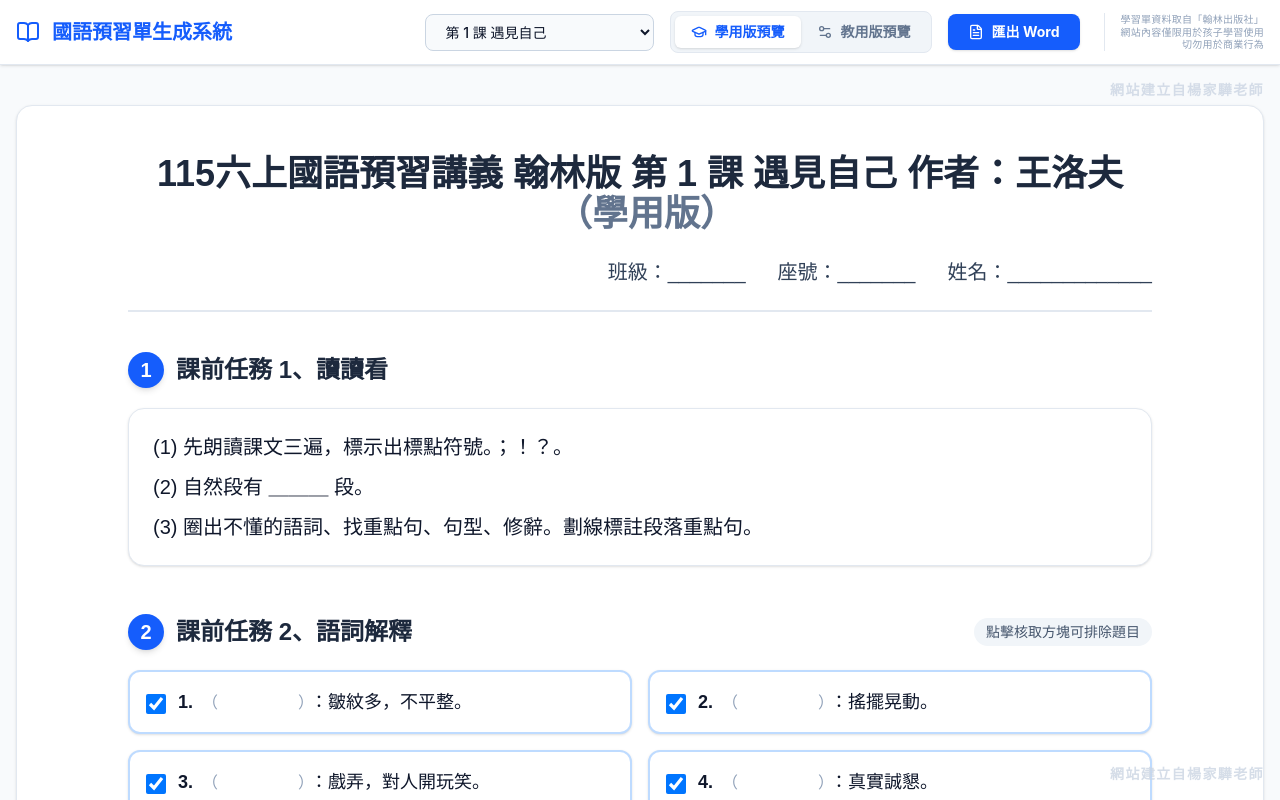
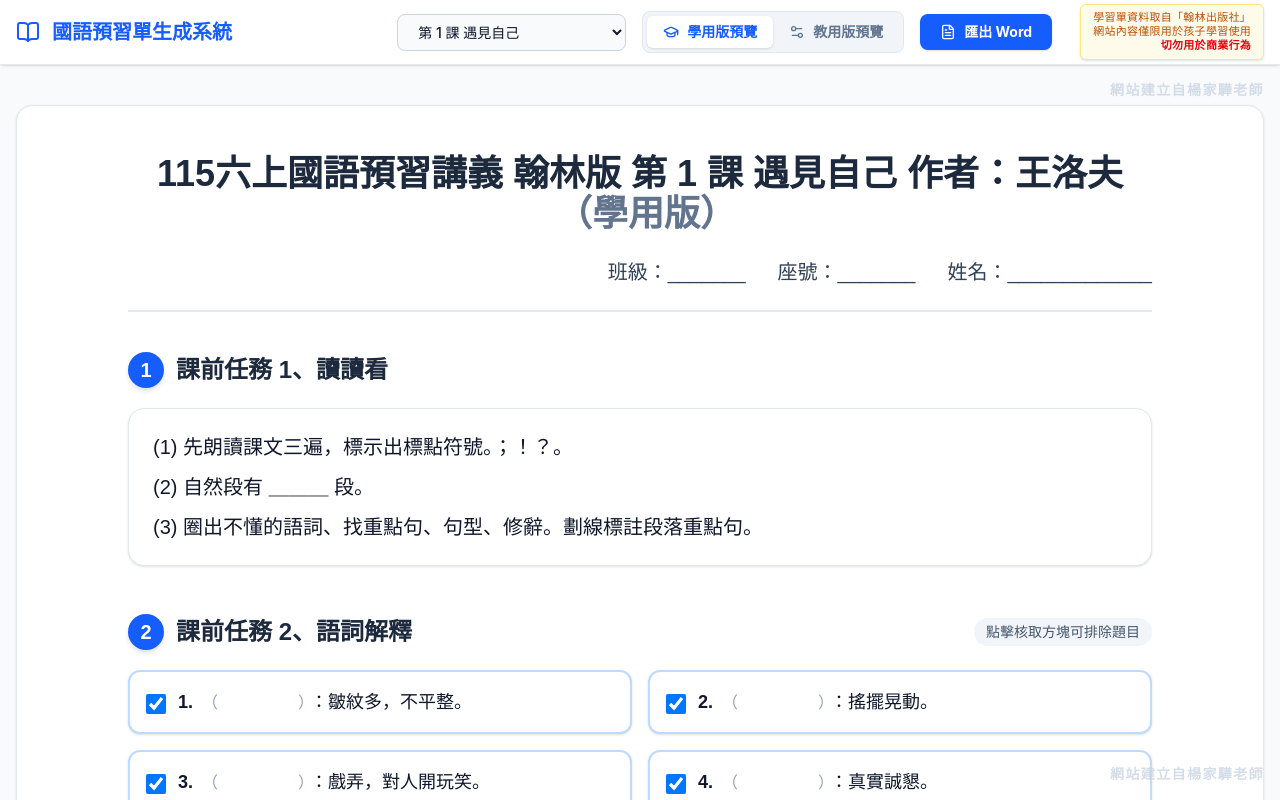
Before and after one commit to chy23/study-guide-generator, a React (Vite) app: page / in a window 1280 px wide. Shown: the top 800 px of the page. Built offline with nearby package versions, Linux system fonts and the light colour scheme.

Commit message:
將版權宣告文字改為三行顯示

```diff
--- a/index.html
+++ b/index.html
@@ -2,9 +2,10 @@
 <html lang="en">
   <head>
     <meta charset="UTF-8" />
-    <link rel="icon" type="image/svg+xml" href="/favicon.svg" />
+    <link rel="icon" type="image/jpeg" href="/icon.jpg" />
+    <link rel="apple-touch-icon" href="/icon.jpg" />
     <meta name="viewport" content="width=device-width, initial-scale=1.0" />
-    <title>study-guide-generator</title>
+    <title>國語預習單生成系統</title>
   </head>
   <body>
     <div id="root"></div>
--- a/src/App.jsx
+++ b/src/App.jsx
@@ -119,10 +119,10 @@ function App() {
               <FileText className="w-4 h-4" />
               匯出 Word
             </button>
-            <div className="hidden lg:block text-[10px] text-slate-400 text-right leading-tight ml-2 font-medium tracking-wide border-l border-slate-200 pl-4">
+            <div className="hidden lg:block text-[11px] text-amber-700 bg-amber-50 border border-amber-200 rounded-md px-3 py-1.5 text-right leading-tight ml-3 font-medium tracking-wide shadow-sm">
               學習單資料取自「翰林出版社」<br/>
               網站內容僅限用於孩子學習使用<br/>
-              切勿用於商業行為
+              <span className="text-red-600 font-bold">切勿用於商業行為</span>
             </div>
           </div>
         </div>
```
Also changed, not shown: public/icon.jpg (added).
